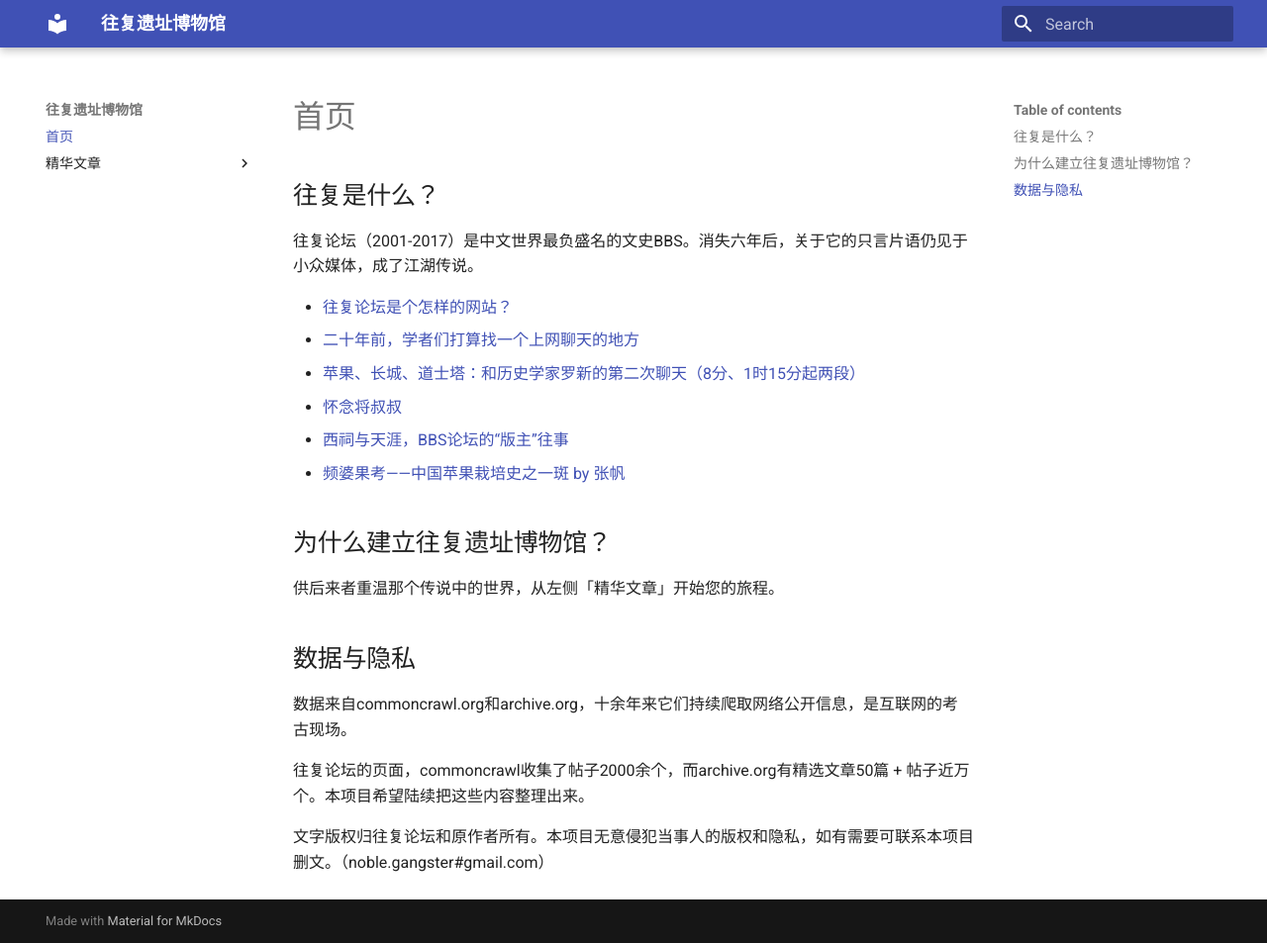
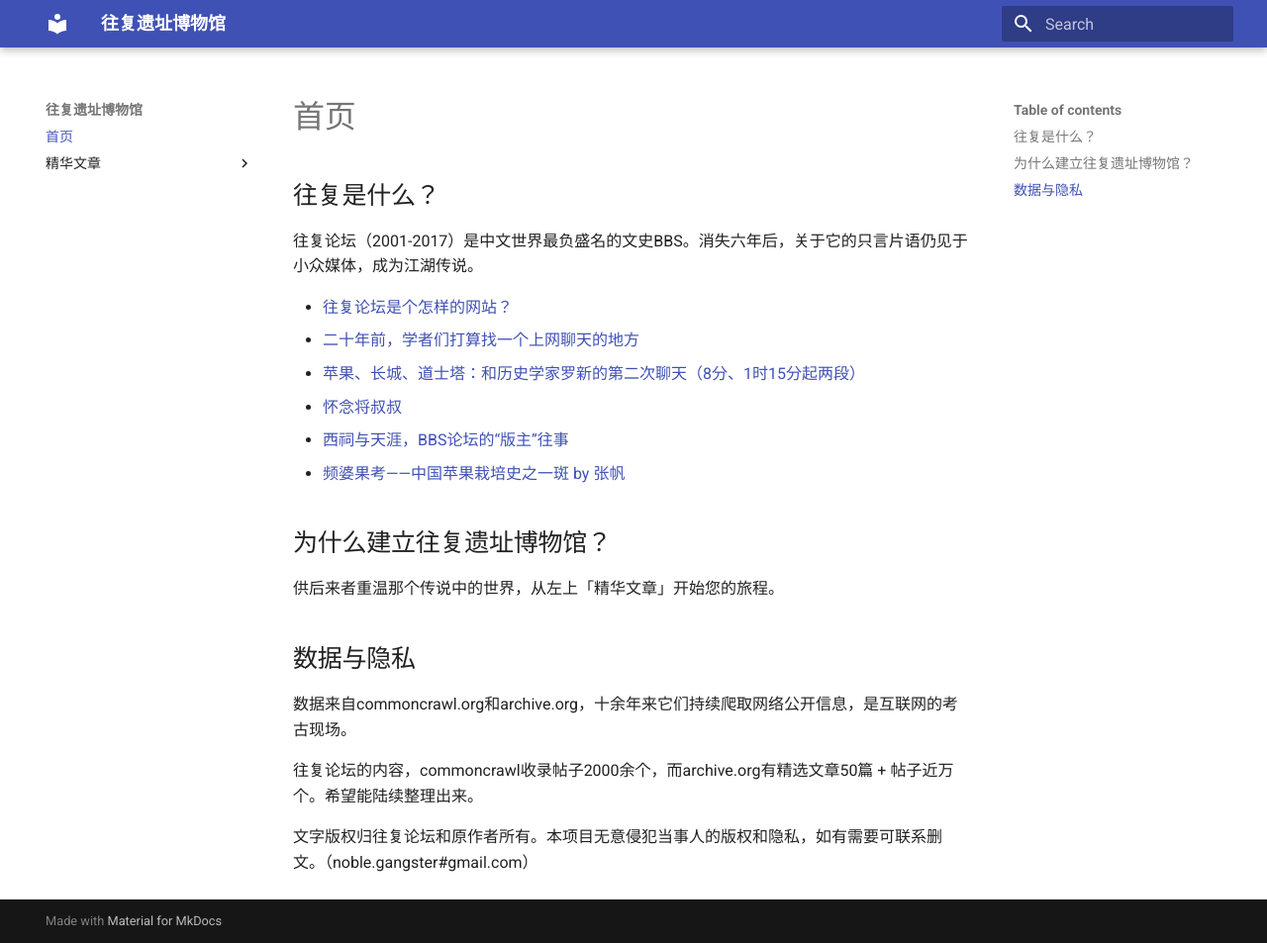
Before and after one commit to wangf-legacy/wangf-legacy.github.io, an MkDocs documentation site: the page built from docs/index.md, in a window 1280 px wide and 953 px high. Shown: the whole window at 99% size. Built offline with MkDocs 1.6.1 and Material for MkDocs 9.7.7, drawn with Linux system fonts in a browser that asks for light colours.

Commit message:
fix: minor touches

```diff
--- a/docs/index.md
+++ b/docs/index.md
@@ -2,7 +2,7 @@
 
 ## 往复是什么？
 
-往复论坛（2001-2017）是中文世界最负盛名的文史BBS。消失六年后，关于它的只言片语仍见于小众媒体，成了江湖传说。
+往复论坛（2001-2017）是中文世界最负盛名的文史BBS。消失六年后，关于它的只言片语仍见于小众媒体，成为江湖传说。
 
 - [往复论坛是个怎样的网站？](https://www.zhihu.com/question/39552772)
 - [二十年前，学者们打算找一个上网聊天的地方](https://mp.weixin.qq.com/s/JfK6JZ-GPBB-jlLf0RtMZw)
@@ -13,12 +13,12 @@
 
 ## 为什么建立往复遗址博物馆？
 
-供后来者重温那个传说中的世界，从左侧「精华文章」开始您的旅程。
+供后来者重温那个传说中的世界，从左上「精华文章」开始您的旅程。
 
 ## 数据与隐私
 
 数据来自commoncrawl.org和archive.org，十余年来它们持续爬取网络公开信息，是互联网的考古现场。
 
-往复论坛的页面，commoncrawl收集了帖子2000余个，而archive.org有精选文章50篇 + 帖子近万个。本项目希望陆续把这些内容整理出来。
+往复论坛的内容，commoncrawl收录帖子2000余个，而archive.org有精选文章50篇 + 帖子近万个。希望能陆续整理出来。
 
-文字版权归往复论坛和原作者所有。本项目无意侵犯当事人的版权和隐私，如有需要可联系本项目删文。（noble.gangster#gmail.com）
+文字版权归往复论坛和原作者所有。本项目无意侵犯当事人的版权和隐私，如有需要可联系删文。（noble.gangster#gmail.com）
```
Also changed, not shown: docs/精华文章/大约在冬季——贩点子旧货，不要见笑 | 隔水观音.md (renamed from docs/精华文章/大约在冬季——贩点子旧货，不要见笑 - 隔水观音.md).
